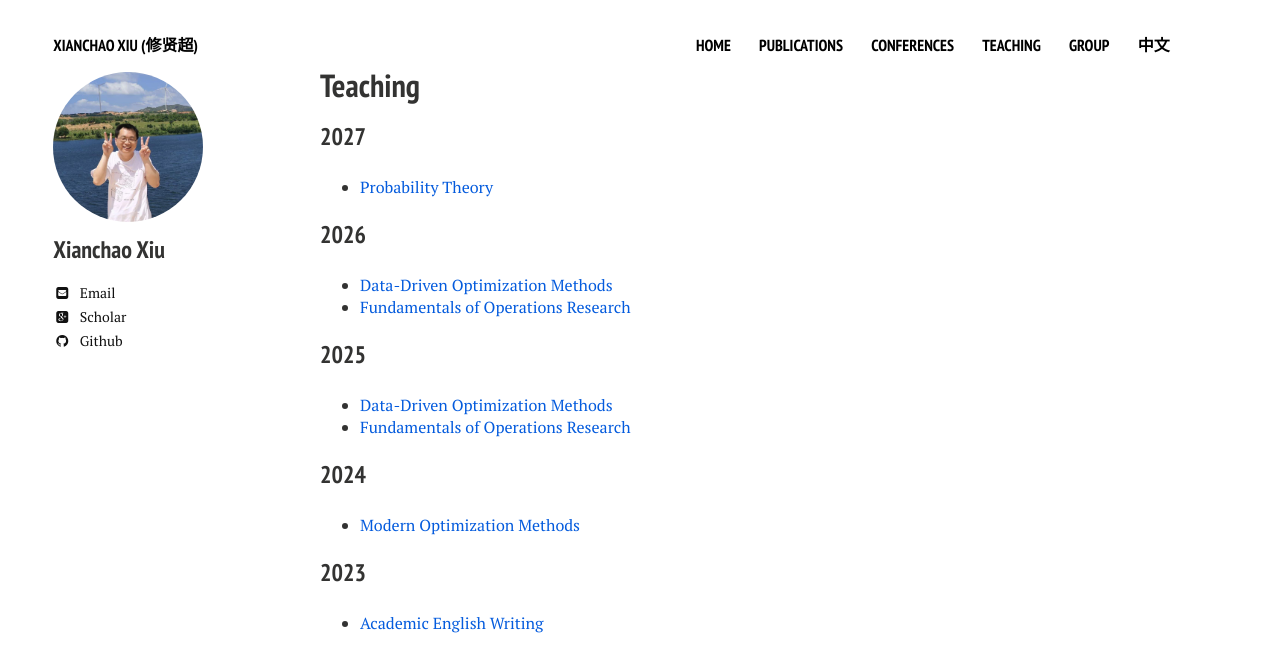
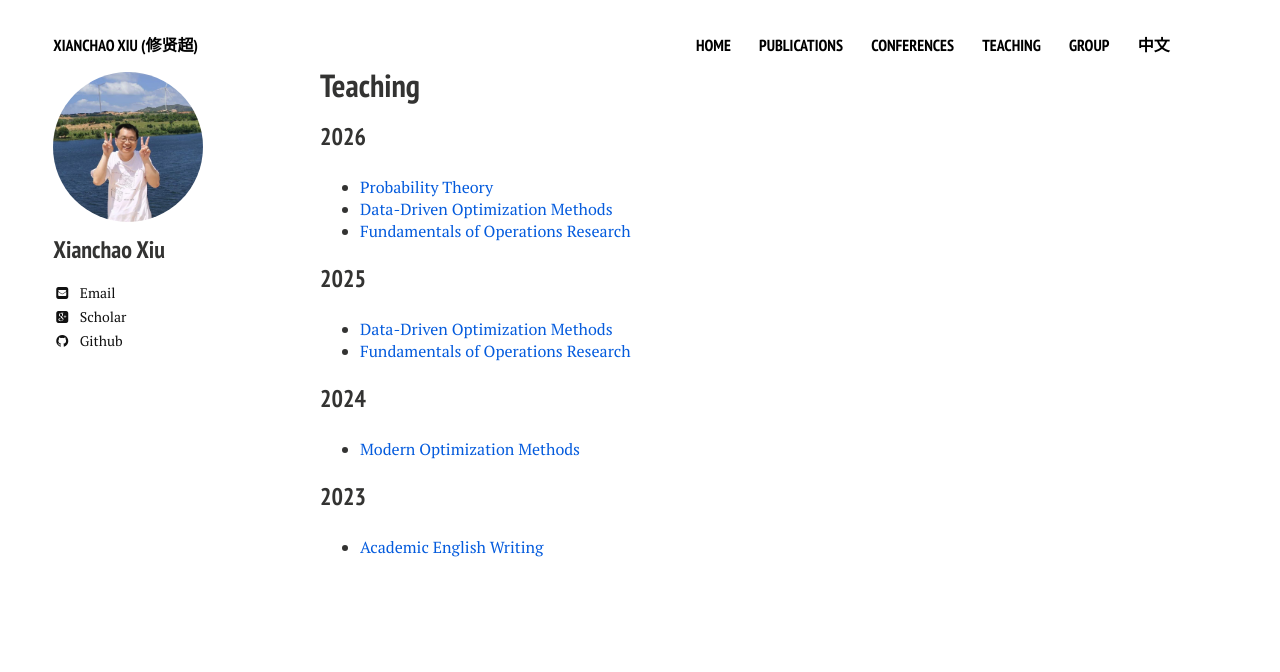
Before and after one commit to xianchaoxiu/xianchaoxiu.github.io, a Jekyll site: the page built from teaching/index.md, in a window 1280 px wide. Shown: the top 672 px of the page. Built offline with Jekyll 4.4.1, drawn with Linux system fonts in a browser that asks for light colours; nearby versions of some CDN libraries.

Commit message:
Update index.md

```diff
--- a/teaching/index.md
+++ b/teaching/index.md
@@ -7,10 +7,9 @@ comments: false
 share: false
 ---
 
-### 2027
-* <a href="https://xianchaoxiu.github.io/teaching/PRO/2027" class="textlink" target="_blank"> Probability Theory </a><br>
 
 ### 2026
+* <a href="https://xianchaoxiu.github.io/teaching/PRO/2026" class="textlink" target="_blank"> Probability Theory </a><br>
 * <a href="https://xianchaoxiu.github.io/teaching/OPT/2026" class="textlink" target="_blank"> Data-Driven Optimization Methods </a><br>
 * <a href="https://xianchaoxiu.github.io/teaching/OR/2026" class="textlink" target="_blank"> Fundamentals of Operations Research </a><br>
 
```
